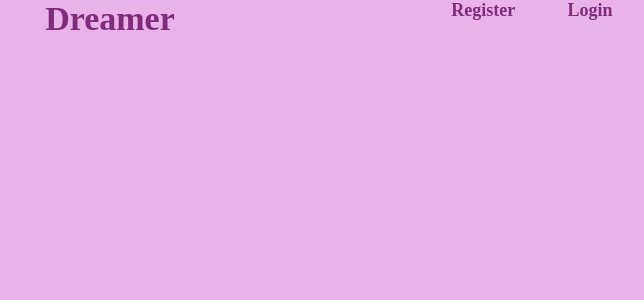
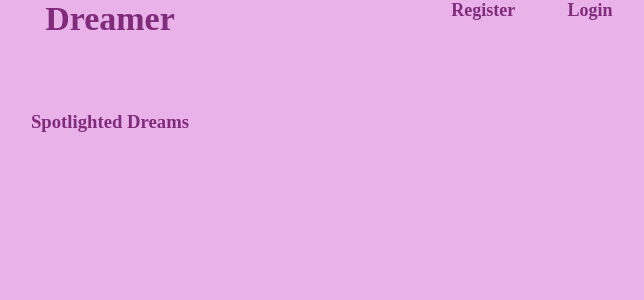
Before and after one commit to MaryHooker/Passion-Project-2020, a React (Create React App) app in the folder dreamer/dreamer/: page /dreams/spotlighted in a window 1280 px wide. Shown: the top 300 px of the page, without its empty margins (530-1174 px from the left). Built offline with nearby package versions, Linux system fonts and the light colour scheme; no server answers.

Commit message:
updating a dream to be spotlighted

```diff
--- a/dreamer/dreamer/src/components/Admin/Dreams/Dreams.jsx
+++ b/dreamer/dreamer/src/components/Admin/Dreams/Dreams.jsx
@@ -34,6 +34,7 @@ class Dreams extends Component {
         return (
             <div>
                 <h3>Dreams</h3>
+                <Link to='/dreams/spotlighted' className='linkLink'><button>Spotlighted</button></Link>
                 <div className='dreamersContainer'>
                 {
                     this.state.dreams.map((dream) => {
--- a/dreamer/dreamer/src/components/Admin/Home/AdminHome.jsx
+++ b/dreamer/dreamer/src/components/Admin/Home/AdminHome.jsx
@@ -24,6 +24,7 @@ class AdminHome extends Component {
                 <div className='dreamsLinkP'>
                 <Link to='/dreams/view/all' className='dreamsLink'>Dreams</Link>
                 </div>
+
             </div>
          );
     }
--- /dev/null
+++ b/dreamer/dreamer/src/components/Admin/Users/Admin/SpotLight/SpotlightedDreams.jsx
@@ -0,0 +1,30 @@
+import React,{Component} from 'react';
+
+class SpotlightedDreams extends Component {
+    constructor(props) {
+        super(props);
+        this.state = {
+            spotlighted:[],
+         }
+    }
+
+    //when component mounts, run inner function to show all spotlighted dreams
+    componentDidMount(){
+        this.loadSpotlight();
+    }
+
+    //function to fetch method to render all spotlighted dreams
+    loadSpotlight = async() => {
+        let response = await fetch(``)
+    }
+
+    render() {
+        return (
+            <div>
+                <h3>Spotlighted Dreams</h3>
+            </div>
+         );
+    }
+}
+
+export default SpotlightedDreams;
--- a/dreamer/dreamer/src/components/AppContainer.jsx
+++ b/dreamer/dreamer/src/components/AppContainer.jsx
@@ -29,6 +29,7 @@ import MyDreams from './Customer/Dreams/MyDreams';
 import ViewOneDream from './Customer/Dreams/ViewOneDream';
 import EditMeaning from './Admin/Meanings/EditMeaning';
 import Dreams from './Admin/Dreams/Dreams';
+import SpotlightedDreams from './Admin/Users/Admin/SpotLight/SpotlightedDreams';
 
 class AppContainer extends Component {
   constructor(props) {
@@ -181,6 +182,10 @@ class AppContainer extends Component {
                   <Route path='/meanings/view/one/:id' exact component={(props) => <ViewOneMeaning {...props} /> }/>
                   <Route path='/meanings/edit/:id' exact component={(props) => <EditMeaning {...props}/> }/>
 
+                  {/*//////// Spotlight ////////*/}
+                  {/* Admin */}
+                  <Route path='/dreams/spotlighted' exact component={() => <SpotlightedDreams/> } />
+
                 </Router>
             </div>
       );
```
